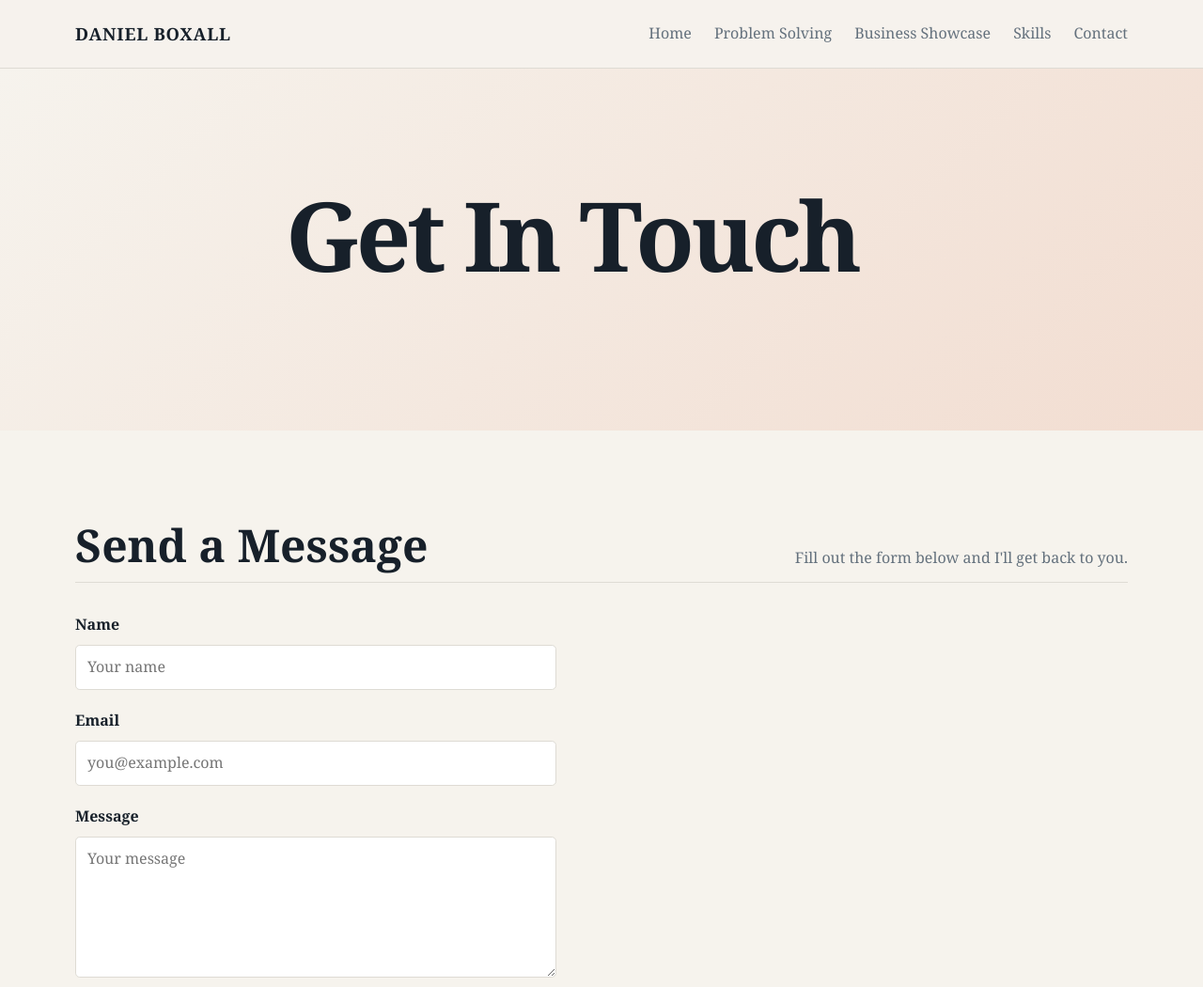
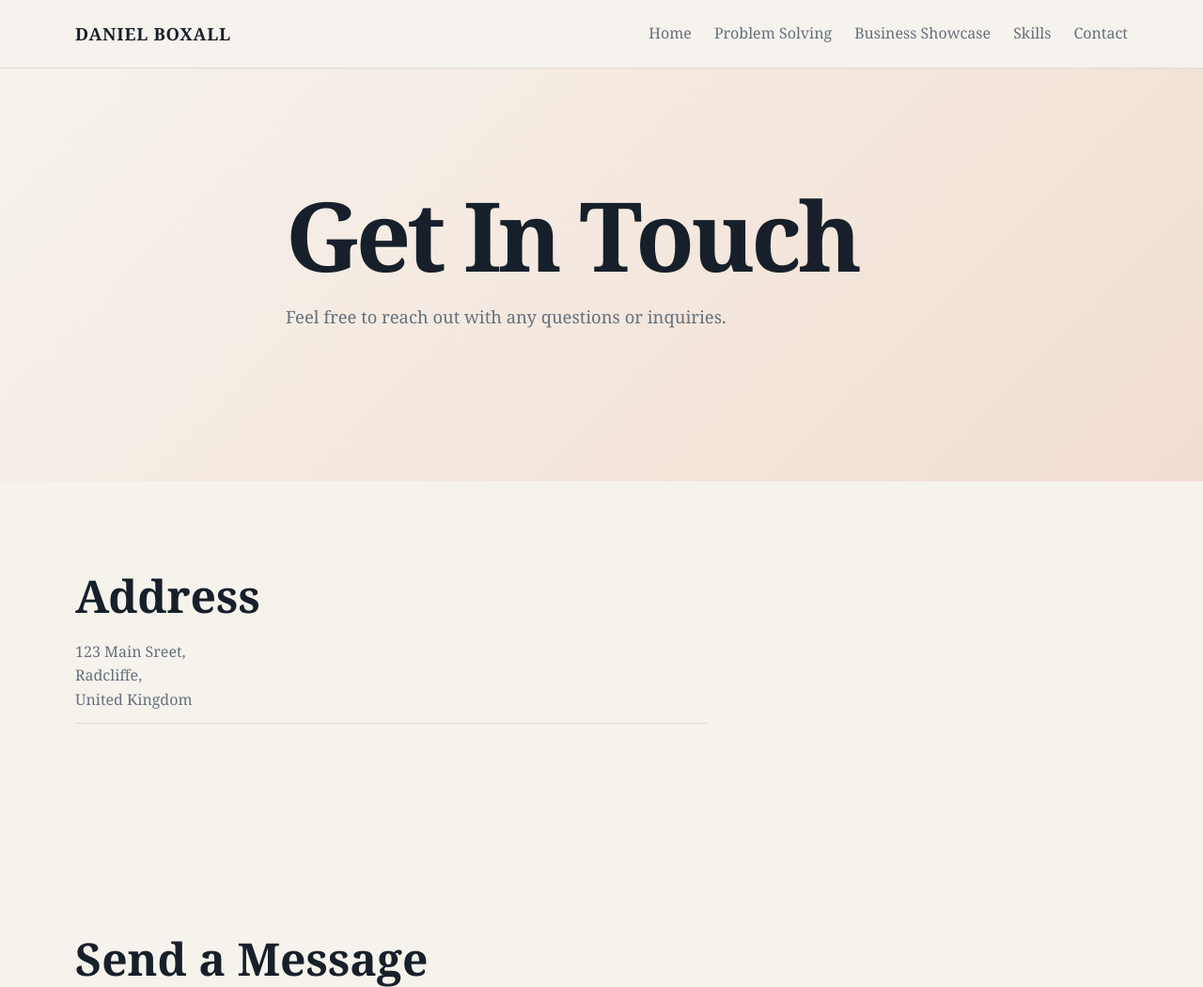
Before and after one commit to DannyB-byte/webDevelopmentSalford, a plain HTML site: page contact.html in a window 1280 px wide. Shown: the top 1050 px of the page at 94% size. Drawn offline with Linux system fonts and the light colour scheme.

Commit message:
adjusted what happens when you click my name on top left of page so that it takes you to index.html (home), added and styled address.

```diff
--- a/contact.html
+++ b/contact.html
@@ -10,7 +10,7 @@
 <body>
 	<header class="site-header">
 		<div class="container header-inner">
-			<a class="brand" href="#top">Daniel Boxall</a>
+			<a class="brand" href="index.html">Daniel Boxall</a>
 			<nav class="site-nav" aria-label="Main navigation">
 				<ul>
 					<li><a href="index.html">Home</a></li>
@@ -27,7 +27,15 @@
 		<section class="hero" aria-labelledby="hero-title">
 			<div class="container hero-content">
 				<h1 id="hero-title">Get In Touch</h1>
-				<p class="hero-copy"></p></p>
+				<p class="hero-copy">Feel free to reach out with any questions or inquiries.</p>
+			</div>
+		</section>
+		<section class="content" id="address" aria-labelledby="address-title">
+			<div class="container">
+				<div class="section-heading">
+					<h2 id="address-title">Address</h2>
+					<p>123 Main Sreet,<br> Radcliffe, <br>United Kingdom</p>
+				</div>
 			</div>
 		</section>
 		<section class="content" id="services" aria-labelledby="services-title">
--- a/styles.css
+++ b/styles.css
@@ -129,13 +129,15 @@ h1 {
 
 .content {
 	padding: clamp(3.5rem, 8vw, 6rem) 0;
+	text-align: left;
 }
 
 .section-heading {
 	display: flex;
-	align-items: end;
-	justify-content: space-between;
-	gap: 2rem;
+	flex-direction: column;
+	align-items: start;
+	gap: 0.5rem;
+	max-width: 42rem;
 	margin-bottom: 2rem;
 	border-bottom: 1px solid var(--line);
 }
```
Also changed, not shown: Business_showcase.html (+1 -1 lines), ProblemSolving.html (+1 -1 lines), skills.html (+1 -1 lines).
